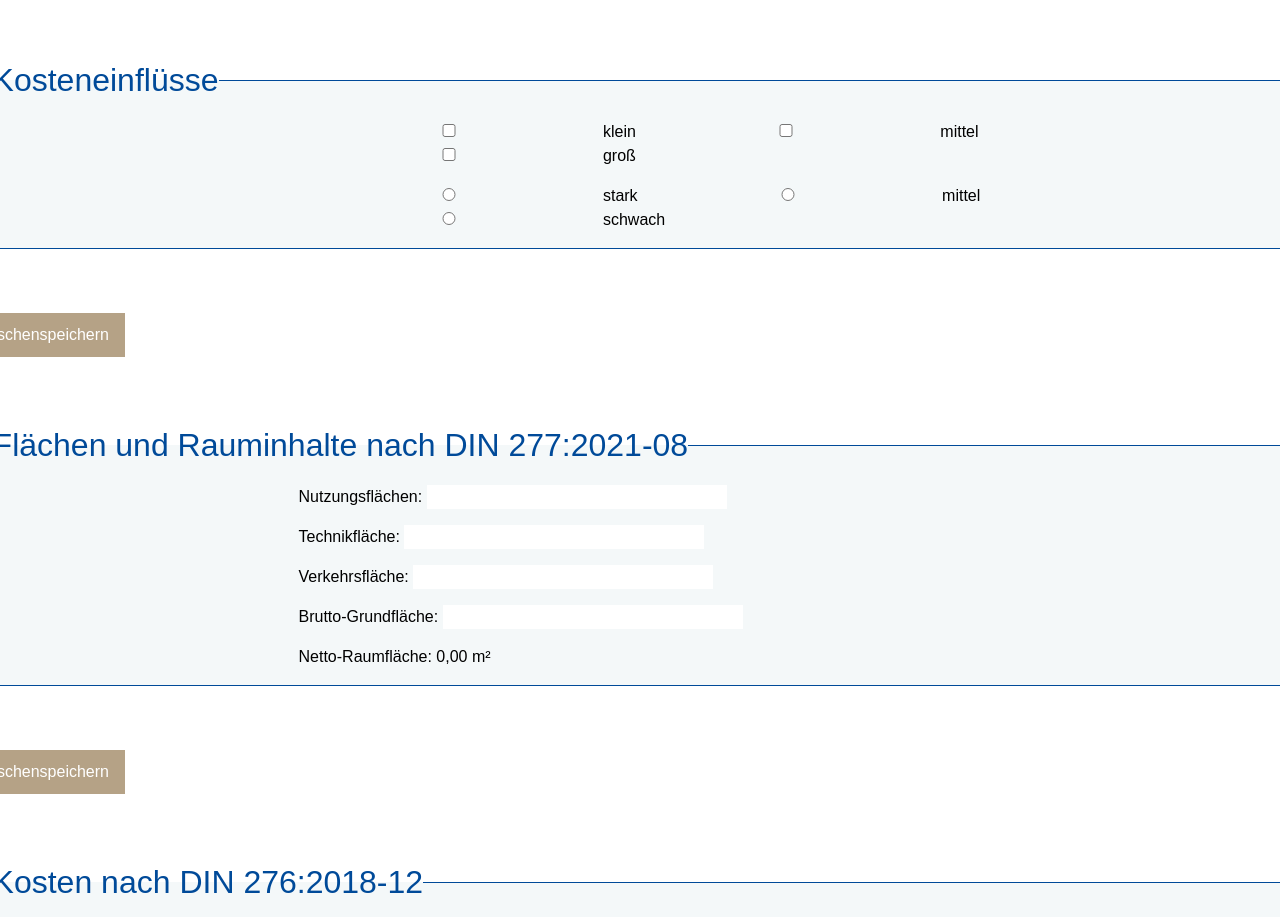
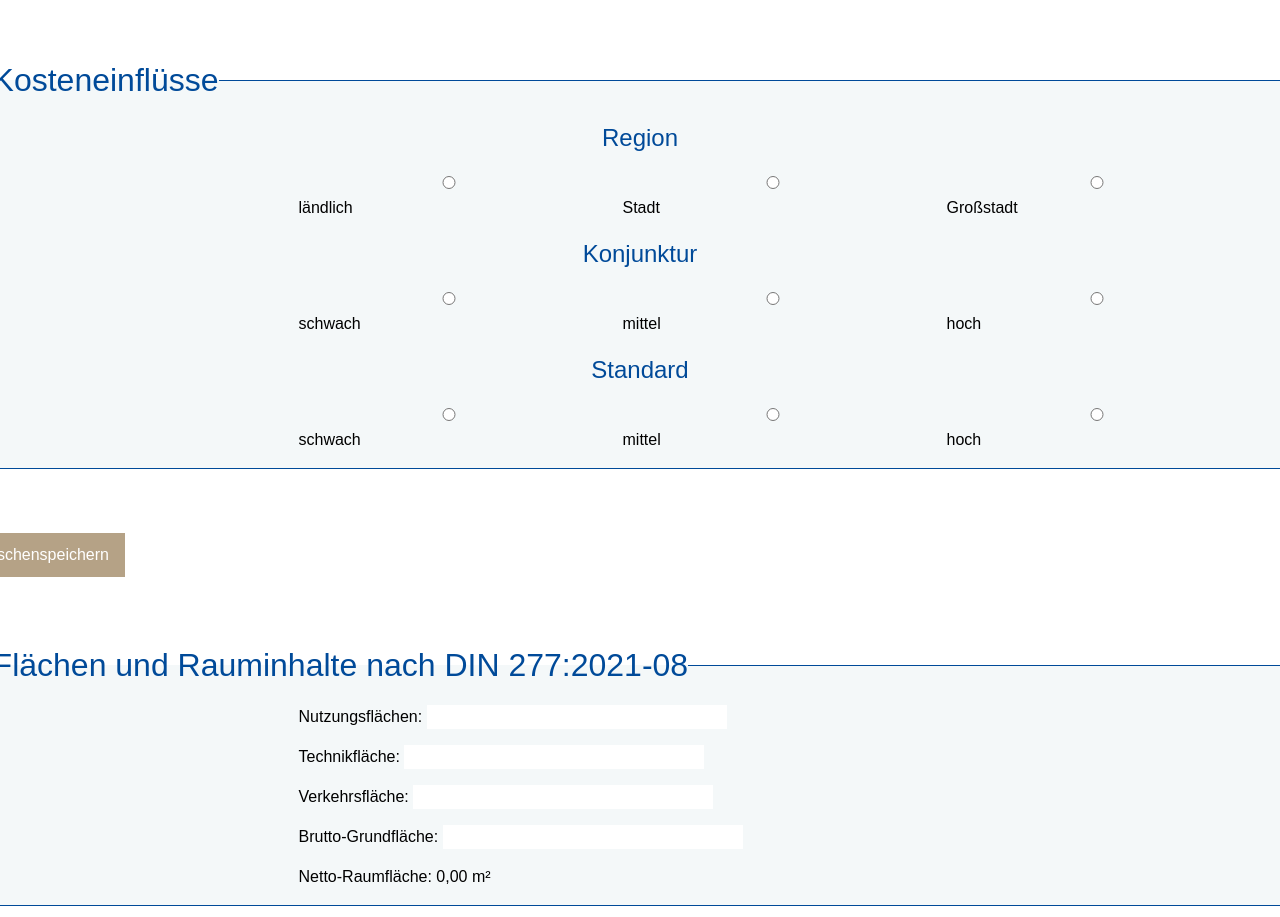
Before and after one commit to juliabellmann/dateneingang-datenbank, a Next.js app: page /form/1 in a window 1280 px wide. Shown: the part 1480-2397 px from the top of the page. Built offline with nearby package versions, Linux system fonts and the light colour scheme; no server answers; the database is empty.

Commit message:
add informations to form and pdf

```diff
--- a/pages/api/downloadPdf.js
+++ b/pages/api/downloadPdf.js
@@ -40,9 +40,21 @@ export default async function handler(req, res) {
   doc.moveDown();
 
   doc.fontSize(14).text(`Stadt: ${form.city || '-'}`);
-  doc.text(`Größe: ${Array.isArray(form.size) ? form.size.join(', ') : '-'}`);
-  doc.text(`Stärke: ${form.strength || '-'}`);
-  doc.text(`Status: ${form.status || '-'}`);
+  // doc.text(`Größe: ${Array.isArray(form.size) ? form.size.join(', ') : '-'}`);
+  doc.text(`Objektbezeichnung: ${form.objektbezeichnung || '-'}`);
+  doc.text(`Planungsbeginn: ${form.planungsbeginn || '-'}`);
+  doc.text(`Vergabedatum: ${form.vergabedatum || '-'}`);
+  doc.text(`Baubeginn: ${form.baubeginn || '-'}`);
+  doc.text(`Bauende: ${form.bauende || '-'}`);
+  doc.text(`Allgemeine Objektinformation: ${form.allgemeine_objektinformation || '-'}`);
+  doc.text(`Baukonstruktion: ${form.baukonstruktion || '-'}`);
+  doc.text(`Technische Anlagen: ${form.technische_anlagen || '-'}`);
+  doc.text(`Beschreibung Sonstiges: ${form.beschreibung_sonstiges || '-'}`);
+  doc.text(`NUF: ${form.nuf || '-'}`);
+  doc.text(`VF: ${form.tf || '-'}`);
+  doc.text(`BGF: ${form.bgf || '-'}`);
+
+
 
   doc.end();
 }
--- a/pages/form/[id].js
+++ b/pages/form/[id].js
@@ -23,7 +23,9 @@ export default function Form() {
   const [formData, setFormData] = useState({
     city: '',
     size: [],
-    strength: '',
+    region: '',
+    konjunktur: '',
+    standard: '',
     status: 'draft',
     objektbezeichnung: '',
     baubeginn: "",
@@ -336,65 +338,109 @@ export default function Form() {
         <StyledFieldset>
           <legend><h2>3. Kosteneinflüsse</h2></legend>
 
-          <div>
-            <label htmlFor='region'>
-              <input
-                type="checkbox"
-                onChange={() => toggleSize('klein')}
-                checked={formData.size.includes('klein')}
-                disabled={isReadonly}
-              /> klein
-            </label>
-            <label>
-              <input
-                type="checkbox"
-                onChange={() => toggleSize('mittel')}
-                checked={formData.size.includes('mittel')}
-                disabled={isReadonly}
-              /> mittel
-            </label>
-            <label>
-              <input
-                type="checkbox"
-                onChange={() => toggleSize('groß')}
-                checked={formData.size.includes('groß')}
-                disabled={isReadonly}
-              /> groß
-            </label>
-          </div>
 
-          <div>
+        <h3>Region</h3>
+          <StyledRadiobuttons>
             <label>
               <input
                 type="radio"
-                name="strength"
-                value="stark"
-                checked={formData.strength === 'stark'}
-                onChange={e => setFormData({ ...formData, strength: e.target.value })}
+                name="region"
+                value="land"
+                checked={formData.region === 'land'}
+                onChange={e => setFormData({ ...formData, region: e.target.value })}
                 disabled={isReadonly}
-              /> stark
+              /> ländlich
             </label>
             <label>
               <input
                 type="radio"
-                name="strength"
+                name="region"
+                value="stadt"
+                checked={formData.region === 'stadt'}
+                onChange={e => setFormData({ ...formData, region: e.target.value })}
+                disabled={isReadonly}
+              /> Stadt
+            </label>
+            <label>
+              <input
+                type="radio"
+                name="region"
+                value="großstadt"
+                checked={formData.region === 'großstadt'}
+                onChange={e => setFormData({ ...formData, region: e.target.value })}
+                disabled={isReadonly}
+              /> Großstadt
+            </label>
+          </StyledRadiobuttons>
+
+        <h3>Konjunktur</h3>
+          <StyledRadiobuttons>
+            <label>
+              <input
+                type="radio"
+                name="konjunktur"
+                value="schwach"
+                checked={formData.konjunktur === 'schwach'}
+                onChange={e => setFormData({ ...formData, konjunktur: e.target.value })}
+                disabled={isReadonly}
+              /> schwach
+            </label>
+            <label>
+              <input
+                type="radio"
+                name="konjunktur"
                 value="mittel"
-                checked={formData.strength === 'mittel'}
-                onChange={e => setFormData({ ...formData, strength: e.target.value })}
+                checked={formData.konjunktur === 'mittel'}
+                onChange={e => setFormData({ ...formData, konjunktur: e.target.value })}
                 disabled={isReadonly}
               /> mittel
             </label>
             <label>
               <input
                 type="radio"
-                name="strength"
+                name="konjunktur"
+                value="hoch"
+                checked={formData.konjunktur === 'hoch'}
+                onChange={e => setFormData({ ...formData, konjunktur: e.target.value })}
+                disabled={isReadonly}
+              /> hoch
+            </label>
+          </StyledRadiobuttons>
+
+
+        <h3>Standard</h3>
+          <StyledRadiobuttons>
+            <label>
+              <input
+                type="radio"
+                name="standard"
                 value="schwach"
-                checked={formData.strength === 'schwach'}
-                onChange={e => setFormData({ ...formData, strength: e.target.value })}
+                checked={formData.standard === 'schwach'}
+                onChange={e => setFormData({ ...formData, standard: e.target.value })}
                 disabled={isReadonly}
               /> schwach
             </label>
-          </div>
+            <label>
+              <input
+                type="radio"
+                name="standard"
+                value="mittel"
+                checked={formData.standard === 'mittel'}
+                onChange={e => setFormData({ ...formData, standard: e.target.value })}
+                disabled={isReadonly}
+              /> mittel
+            </label>
+            <label>
+              <input
+                type="radio"
+                name="standard"
+                value="hoch"
+                checked={formData.standard === 'hoch'}
+                onChange={e => setFormData({ ...formData, standard: e.target.value })}
+                disabled={isReadonly}
+              /> hoch
+            </label>
+          </StyledRadiobuttons>
         </StyledFieldset>
 
         <StyledButton type="button" onClick={handleSave} disabled={isReadonly}>
@@ -545,6 +591,8 @@ const StyledFieldset = styled.fieldset`
     /* Breite des Inhalts im fieldset */
     width: 50%;
   }
+
+
 `;
 
 const StyledButton = styled.button`
@@ -566,6 +614,16 @@ const StyledButton = styled.button`
     text-decoration: none;
   }
 `;
+
+const StyledRadiobuttons = styled.div`
+  // background-color: green;
+    display: flex;
+  flex-direction: row;
+  gap: 1.5rem;
+  align-items: center;
+
+`;
+
 const StyledBackButton = styled.button`
   background-color: #777;
   color: white;
```
